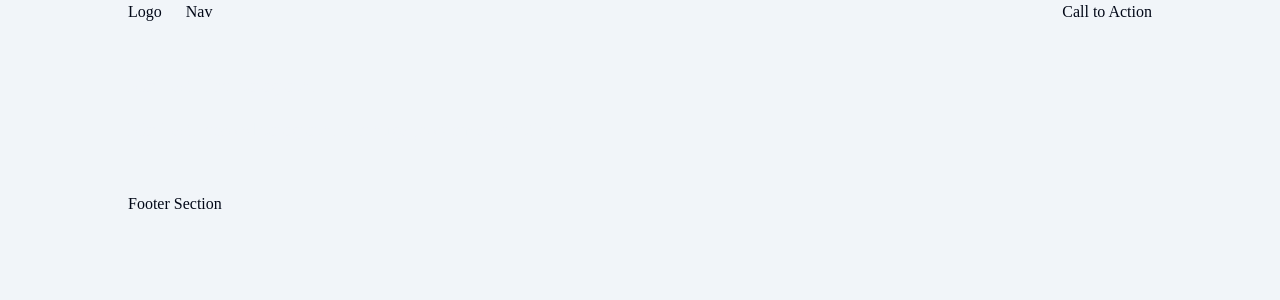
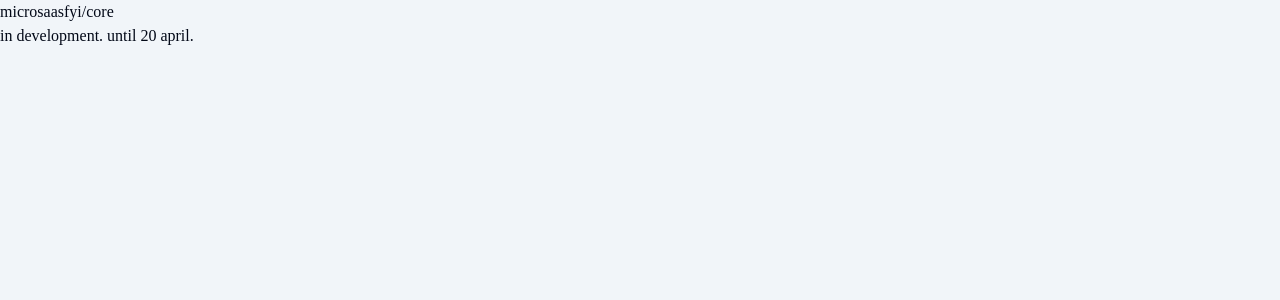
Before and after one commit to ogulcanturk/microsaasfyi, a Next.js app: page / in a window 1280 px wide. Shown: the top 300 px of the page. Built offline with nearby package versions, Linux system fonts and the light colour scheme.

Commit message:
home updated

```diff
--- a/src/app/(site)/layout.tsx
+++ b/src/app/(site)/layout.tsx
@@ -1,7 +1,3 @@
-// Components
-import Header from "@/components/site/header";
-import Footer from "@/components/site/footer";
-
 // Types
 import type { Metadata } from "next";
 
@@ -14,10 +10,8 @@ export default function RootLayout({
   children,
 }: Readonly<{ children: React.ReactNode }>) {
   return (
-    <div className="mx-auto flex max-w-5xl flex-col gap-12">
-      <Header />
+    <div className="">
       {children}
-      <Footer />
     </div>
   );
 }
--- a/src/app/(site)/page.tsx
+++ b/src/app/(site)/page.tsx
@@ -1,11 +1,9 @@
 export default function Home() {
   return (
     <main className="">
-      <section id="hero" className="font-regular space-y-4 text-lg text-slate-100">
-        <p className="">Manifesto first paragraph.</p>
-        <p className="font-regular text-md text-">
-          Manifesto second paragraph. It is huge problem description.
-        </p>
+      <section className="">
+        <h1 className="">microsaasfyi/core</h1>
+        <p className="">in development. until 20 april.</p>
       </section>
     </main>
   );
```
